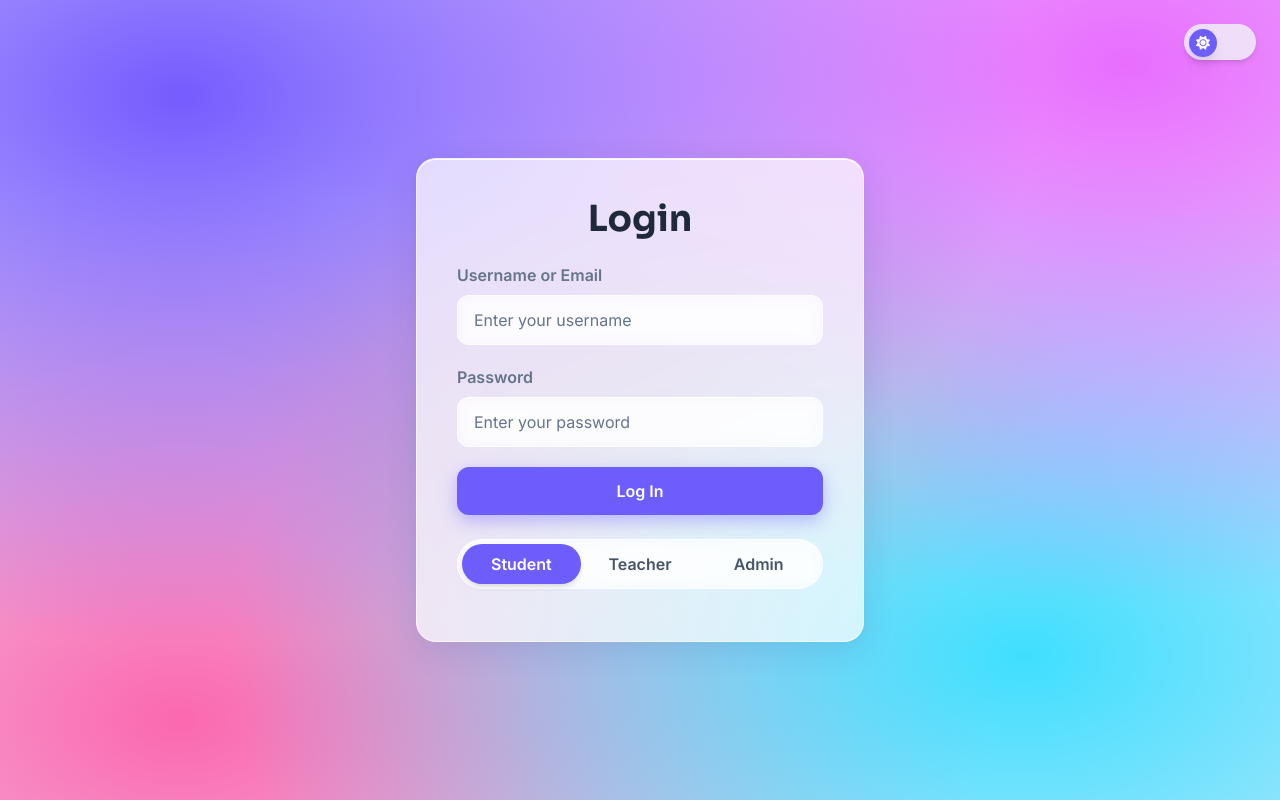
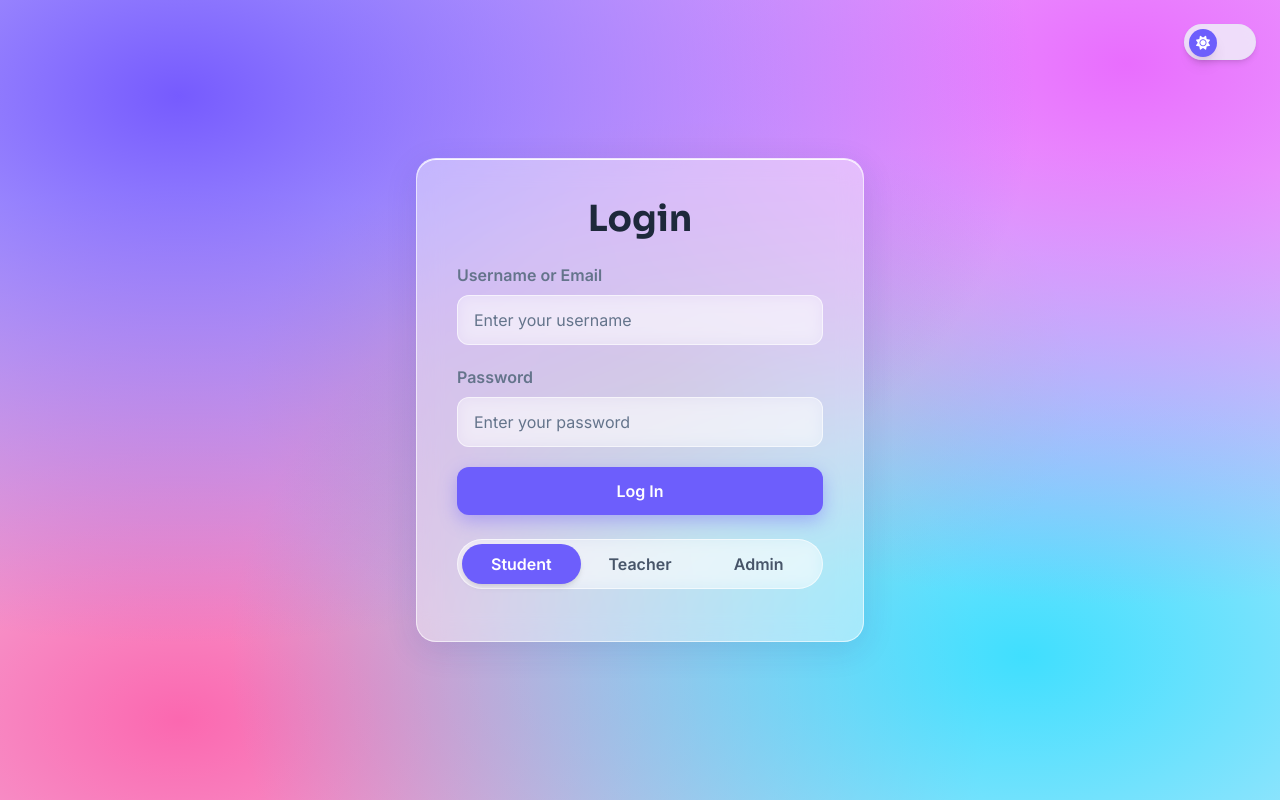
Before and after one commit to greninja-op/integrated-campus-portal, a React (Vite) app in the folder frontend/: page /login in a window 1280 px wide. Built offline with nearby package versions, Linux system fonts and the light colour scheme; no server answers.

Commit message:
auto: 2026-06-26 09:28:48

```diff
--- a/frontend/src/index.css
+++ b/frontend/src/index.css
@@ -11,14 +11,15 @@
   --accent-strong: #5b4ef0;
   --accent-contrast: #ffffff;
 
-  /* Glass surfaces (light mode — white-tinted glass, dark text) */
-  --glass-bg: rgba(255, 255, 255, 0.55);
-  --glass-bg-strong: rgba(255, 255, 255, 0.72);
-  --glass-bg-hover: rgba(255, 255, 255, 0.66);
+  /* Glass surfaces (light mode — white-tinted glass, dark text). Low fill so the
+     saturated background clearly shows through; border + highlight keep it "glass". */
+  --glass-bg: rgba(255, 255, 255, 0.34);
+  --glass-bg-strong: rgba(255, 255, 255, 0.42);
+  --glass-bg-hover: rgba(255, 255, 255, 0.46);
   --glass-border: rgba(255, 255, 255, 0.6);
   --glass-highlight: rgba(255, 255, 255, 0.9);
-  --glass-blur: 18px;
-  --glass-blur-heavy: 28px;
+  --glass-blur: 10px;
+  --glass-blur-heavy: 12px;
   --glass-shadow: 0 8px 32px rgba(31, 38, 135, 0.12);
   --glass-shadow-lg: 0 16px 48px rgba(31, 38, 135, 0.18);
 
```
